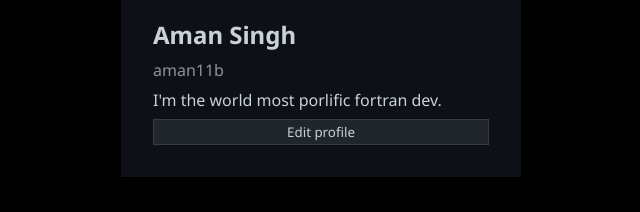
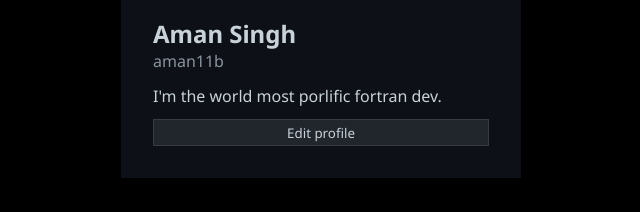
Before and after one commit to Aman11b/24-CSS-PROJECTS, a plain HTML site: page github profile layout/index.html in a window 1280 px wide. Shown: the part 489-701 px from the top of the page, 319-959 px from the left. Drawn offline with Linux system fonts and the light colour scheme.

Commit message:
github profile layout

```diff
--- a/github profile layout/index.html
+++ b/github profile layout/index.html
@@ -18,8 +18,10 @@
         <div class="profile-content">
           <img src="./image.jpg" alt="profile image" />
           <div class="profile-details">
-            <h2>Aman Singh</h2>
-            <h3>aman11b</h3>
+            <div class="heading">
+              <h2>Aman Singh</h2>
+              <h3>aman11b</h3>
+            </div>
             <p>I'm the world most porlific fortran dev.</p>
             <button type="button" class="button">Edit profile</button>
           </div>
--- a/github profile layout/style.css
+++ b/github profile layout/style.css
@@ -52,7 +52,7 @@ main {
   padding: 1em 0;
   display: flex;
   flex-direction: column;
-  gap: 0.5rem;
+  gap: 0.8rem;
 }
 .profile-details h2,
 .profile-details h3 {
```
